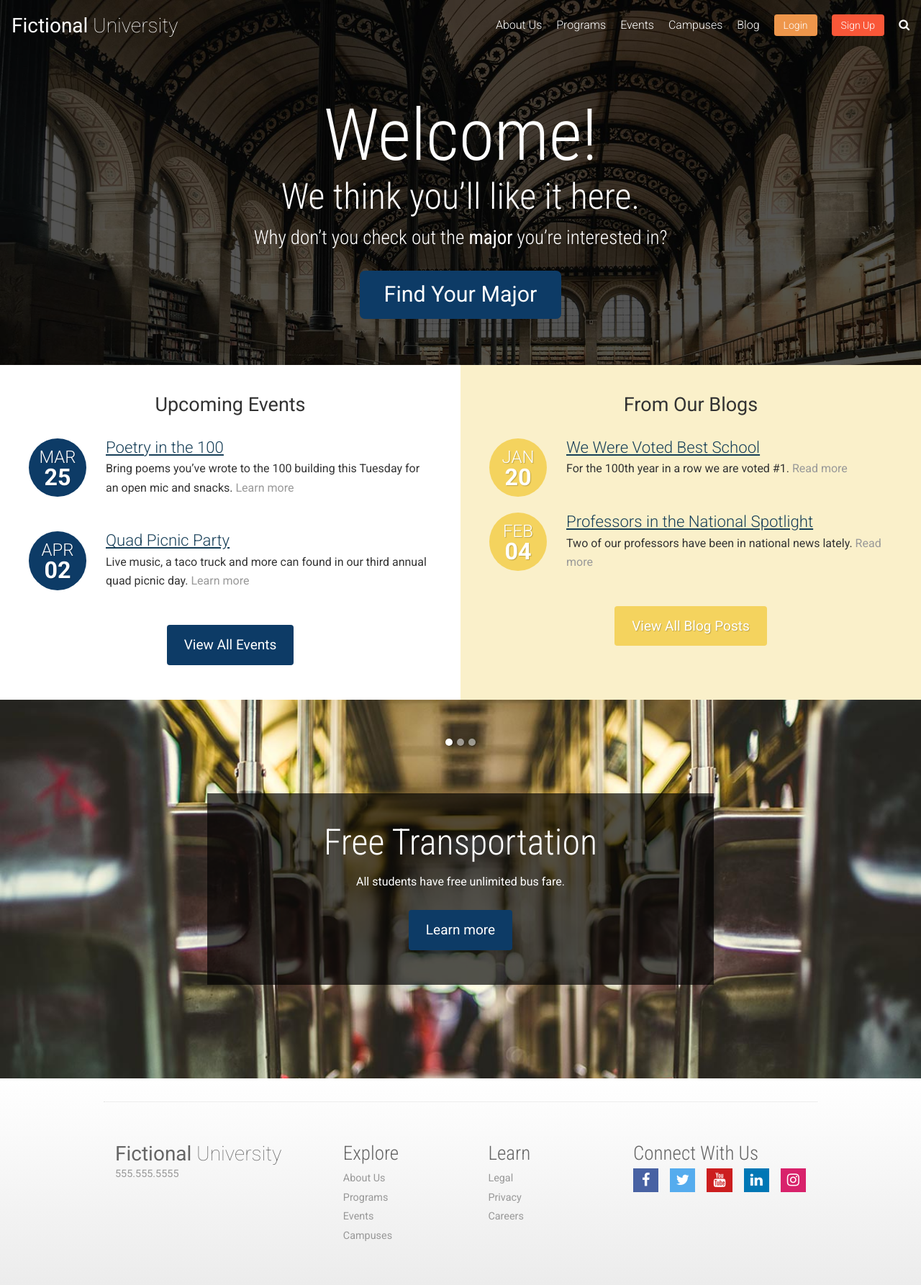
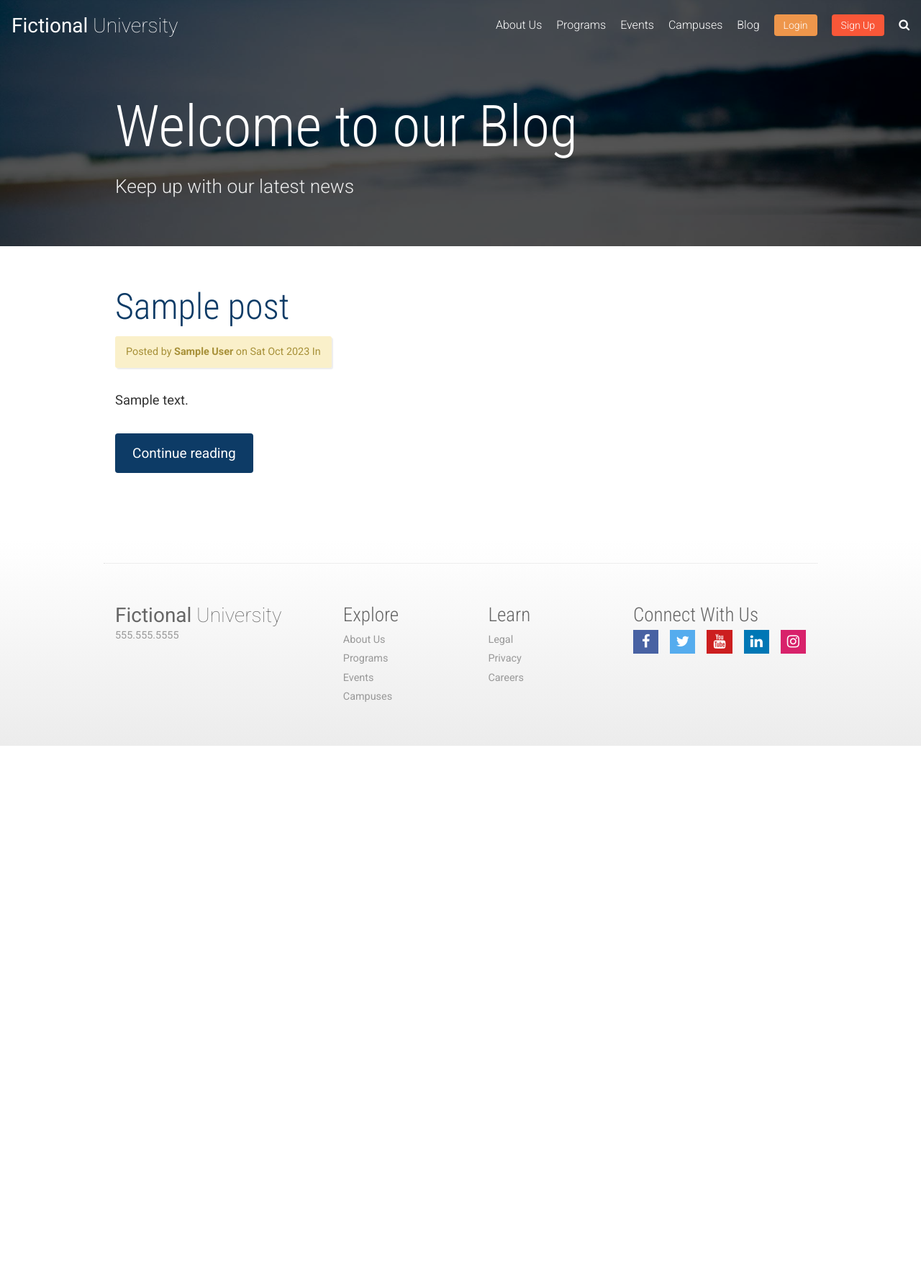
Before and after one commit to RammeDon/University-site, a WordPress theme: template themes/fictional-university-theme/index.php in a window 1280 px wide. Shown: the whole page at 72% size. After the commit the page ends 1036 px from the top, so only its background shows below. Run offline with PHP 8.4 and a stand-in for WordPress, Linux system fonts and the light colour scheme; the site name, menu and one post (Sample post) are stand-ins, and other content is empty.

Commit message:
categorizing content and adding functionality

```diff
--- a/themes/fictional-university-theme/functions.php
+++ b/themes/fictional-university-theme/functions.php
@@ -10,6 +10,7 @@ add_action("wp_enqueue_scripts", "university_files");
 
 function university_features() {
     add_theme_support("title-tag");
+    register_nav_menu("headerMenuLocation", "Header Menu Location");
 }
 
 add_action("after_setup_theme", "university_features");
--- a/themes/fictional-university-theme/header.php
+++ b/themes/fictional-university-theme/header.php
@@ -1,9 +1,11 @@
 <!DOCTYPE html>
-<html>
+<html <?php language_attributes(); ?>>
     <head>
+        <meta charset="<?php bloginfo("charset")?>">
+        <meta name="viewport" content="width=device-width, initial-scale, initial-scale=1">
         <?php wp_head(); ?>
     </head>
-    <body>
+    <body <?php body_class(); ?>>
         <header class="site-header">
         <div class="container">
             <h1 class="school-logo-text float-left">
@@ -12,13 +14,14 @@
             <span class="js-search-trigger site-header__search-trigger"><i class="fa fa-search" aria-hidden="true"></i></span>
             <i class="site-header__menu-trigger fa fa-bars" aria-hidden="true"></i>
             <div class="site-header__menu group">
+
             <nav class="main-navigation">
                 <ul>
                 <li><a href="<?php echo site_url("/About Us") ?>">About Us</a></li>
-                <li><a href="#">Programs</a></li>
-                <li><a href="#">Events</a></li>
-                <li><a href="#">Campuses</a></li>
-                <li><a href="#">Blog</a></li>
+                <li><a href="<?php echo site_url("/About Us") ?>">Programs</a></li>
+                <li><a href="<?php echo site_url("/About Us") ?>">Events</a></li>
+                <li><a href="<?php echo site_url("/About Us") ?>">Campuses</a></li>
+                <li><a href="<?php echo site_url("blog") ?>">Blog</a></li>
                 </ul>
             </nav>
             <div class="site-header__util">
--- a/themes/fictional-university-theme/index.php
+++ b/themes/fictional-university-theme/index.php
@@ -1,111 +1,44 @@
 <?php
-    get_header();
+  get_header();?>
+
+<div class="page-banner">
+  <div class="page-banner__bg-image" style="background-image: url(<?php echo get_theme_file_uri('images/ocean.jpg') ?>"></div>
+    <div class="page-banner__content container container--narrow">
+      <h1 class="page-banner__title">Welcome to our Blog</h1>
+    <div class="page-banner__intro">
+      <p>Keep up with our latest news</p>
+    </div>
+  </div>
+</div>
+
+<div class="container container--narrow page-section">
+<?php
+  while ( have_posts() ){
+    the_post();
+    ?>
+    <div class="post-item">
+      <h2 class= "headline headline--medium headline--post-title"><a href="<?php the_permalink(); ?>"><?php the_title(); ?></a></h2>
+
+      <div class="metabox">
+        <p>Posted by <?php the_author_posts_link(); ?> on <?php the_time('D M Y'); ?> In <?php echo get_the_category_list(", ") ?></p>
+      </div>
+
+      <div class="generic-content">
+        <?php the_excerpt(); ?>
+        <p><a class="btn btn--blue" href="<?php the_permalink(); ?>">Continue reading</a></p>
+      </div>
+
+
+    </div>
+    <?php
+    echo paginate_links();
+  }
 ?>
 
-<div class="page-banner">
-      <div class="page-banner__bg-image" style="background-image: url(<?php echo get_theme_file_uri("images/library-hero.jpg") ?>)"></div>
-      <div class="page-banner__content container t-center c-white">
-        <h1 class="headline headline--large">Welcome!</h1>
-        <h2 class="headline headline--medium">We think you&rsquo;ll like it here.</h2>
-        <h3 class="headline headline--small">Why don&rsquo;t you check out the <strong>major</strong> you&rsquo;re interested in?</h3>
-        <a href="#" class="btn btn--large btn--blue">Find Your Major</a>
-      </div>
-    </div>
 
-    <div class="full-width-split group">
-      <div class="full-width-split__one">
-        <div class="full-width-split__inner">
-          <h2 class="headline headline--small-plus t-center">Upcoming Events</h2>
+</div>
+<?php
 
-          <div class="event-summary">
-            <a class="event-summary__date t-center" href="#">
-              <span class="event-summary__month">Mar</span>
-              <span class="event-summary__day">25</span>
-            </a>
-            <div class="event-summary__content">
-              <h5 class="event-summary__title headline headline--tiny"><a href="#">Poetry in the 100</a></h5>
-              <p>Bring poems you&rsquo;ve wrote to the 100 building this Tuesday for an open mic and snacks. <a href="#" class="nu gray">Learn more</a></p>
-            </div>
-          </div>
-          <div class="event-summary">
-            <a class="event-summary__date t-center" href="#">
-              <span class="event-summary__month">Apr</span>
-              <span class="event-summary__day">02</span>
-            </a>
-            <div class="event-summary__content">
-              <h5 class="event-summary__title headline headline--tiny"><a href="#">Quad Picnic Party</a></h5>
-              <p>Live music, a taco truck and more can found in our third annual quad picnic day. <a href="#" class="nu gray">Learn more</a></p>
-            </div>
-          </div>
 
-          <p class="t-center no-margin"><a href="#" class="btn btn--blue">View All Events</a></p>
-        </div>
-      </div>
-      <div class="full-width-split__two">
-        <div class="full-width-split__inner">
-          <h2 class="headline headline--small-plus t-center">From Our Blogs</h2>
-
-          <div class="event-summary">
-            <a class="event-summary__date event-summary__date--beige t-center" href="#">
-              <span class="event-summary__month">Jan</span>
-              <span class="event-summary__day">20</span>
-            </a>
-            <div class="event-summary__content">
-              <h5 class="event-summary__title headline headline--tiny"><a href="#">We Were Voted Best School</a></h5>
-              <p>For the 100th year in a row we are voted #1. <a href="#" class="nu gray">Read more</a></p>
-            </div>
-          </div>
-          <div class="event-summary">
-            <a class="event-summary__date event-summary__date--beige t-center" href="#">
-              <span class="event-summary__month">Feb</span>
-              <span class="event-summary__day">04</span>
-            </a>
-            <div class="event-summary__content">
-              <h5 class="event-summary__title headline headline--tiny"><a href="#">Professors in the National Spotlight</a></h5>
-              <p>Two of our professors have been in national news lately. <a href="#" class="nu gray">Read more</a></p>
-            </div>
-          </div>
-
-          <p class="t-center no-margin"><a href="#" class="btn btn--yellow">View All Blog Posts</a></p>
-        </div>
-      </div>
-    </div>
-
-    <div class="hero-slider">
-      <div data-glide-el="track" class="glide__track">
-        <div class="glide__slides">
-          <div class="hero-slider__slide" style="background-image: url(<?php echo get_theme_file_uri("images/bus.jpg") ?>)">
-            <div class="hero-slider__interior container">
-              <div class="hero-slider__overlay">
-                <h2 class="headline headline--medium t-center">Free Transportation</h2>
-                <p class="t-center">All students have free unlimited bus fare.</p>
-                <p class="t-center no-margin"><a href="#" class="btn btn--blue">Learn more</a></p>
-              </div>
-            </div>
-          </div>
-          <div class="hero-slider__slide" style="background-image: url(<?php echo get_theme_file_uri("images/apples.jpg") ?>)">
-            <div class="hero-slider__interior container">
-              <div class="hero-slider__overlay">
-                <h2 class="headline headline--medium t-center">An Apple a Day</h2>
-                <p class="t-center">Our dentistry program recommends eating apples.</p>
-                <p class="t-center no-margin"><a href="#" class="btn btn--blue">Learn more</a></p>
-              </div>
-            </div>
-          </div>
-          <div class="hero-slider__slide" style="background-image: url(<?php echo get_theme_file_uri("images/bread.jpg") ?>)">
-            <div class="hero-slider__interior container">
-              <div class="hero-slider__overlay">
-                <h2 class="headline headline--medium t-center">Free Food</h2>
-                <p class="t-center">Fictional University offers lunch plans for those in need.</p>
-                <p class="t-center no-margin"><a href="#" class="btn btn--blue">Learn more</a></p>
-              </div>
-            </div>
-          </div>
-        </div>
-        <div class="slider__bullets glide__bullets" data-glide-el="controls[nav]"></div>
-      </div>
-    </div>
-
-<?php
-    get_footer();
+  get_footer();
 ?>
```
Also changed, not shown: themes/fictional-university-theme/front-page.php (added, +111 -0 lines).
